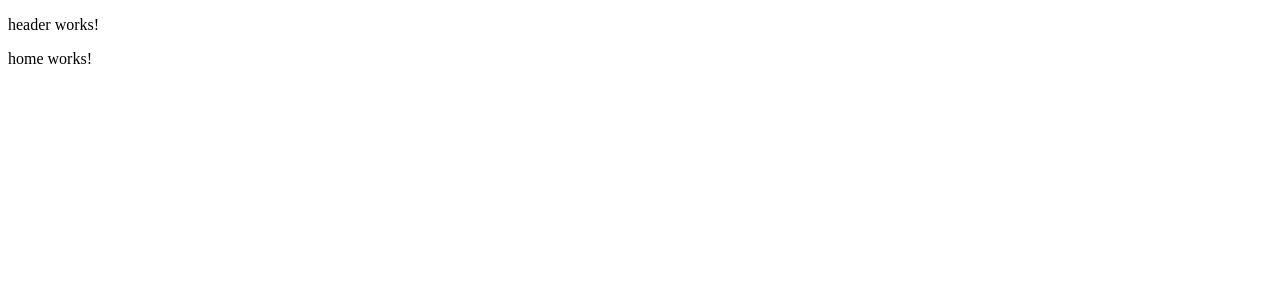
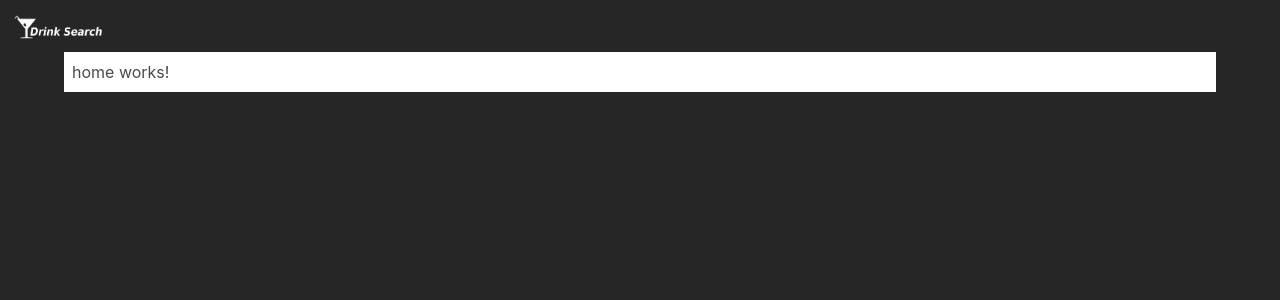
Before and after one commit to mikepawlak/drink-search, an Angular app: page / in a window 1280 px wide. Shown: the top 300 px of the page. Built offline with nearby package versions, Linux system fonts and the light colour scheme.

Commit message:
header component and styles

```diff
--- a/angular.json
+++ b/angular.json
@@ -28,6 +28,7 @@
               "src/assets"
             ],
             "styles": [
+              "../node_modules/bulma/css/bulma.css",
               "src/styles.sass"
             ],
             "scripts": []
@@ -124,6 +125,7 @@
           }
         }
       }
-    }},
+    }
+  },
   "defaultProject": "drink-search"
 }
--- a/package.json
+++ b/package.json
@@ -19,6 +19,7 @@
     "@angular/platform-browser": "~8.2.13",
     "@angular/platform-browser-dynamic": "~8.2.13",
     "@angular/router": "~8.2.13",
+    "bulma": "^0.8.0",
     "rxjs": "~6.4.0",
     "tslib": "^1.10.0",
     "zone.js": "~0.9.1"
--- a/src/app/components/header/header.component.html
+++ b/src/app/components/header/header.component.html
@@ -1 +1,7 @@
-<p>header works!</p>
+<nav class="navbar" role="navigation" aria-label="main navigation">
+    <div class="navbar-brand">
+        <a class="navbar-item" href="/">
+            <img src="assets/logo.png">
+        </a>
+    </div>
+</nav>
--- a/src/app/components/header/header.component.sass
+++ b/src/app/components/header/header.component.sass
@@ -0,0 +1,2 @@
+.navbar
+    background-color: #262626
--- a/src/app/components/home/home.component.html
+++ b/src/app/components/home/home.component.html
@@ -1 +1,3 @@
-<p>home works!</p>
+<div class="container home-wrapper">
+    <p>home works!</p>
+</div>
--- a/src/app/components/home/home.component.sass
+++ b/src/app/components/home/home.component.sass
@@ -0,0 +1,3 @@
+.home-wrapper
+    background-color: #FFF
+    padding: 8px
--- a/src/styles.sass
+++ b/src/styles.sass
@@ -1 +1,4 @@
-/* You can add global styles to this file, and also import other style files */
+/* global styles */
+html, body
+    background-color: #262626
+    margin: 0px
```
Also changed, not shown: src/assets/logo.png (added), 1 other file (tests, documents, lock files or other folders).
